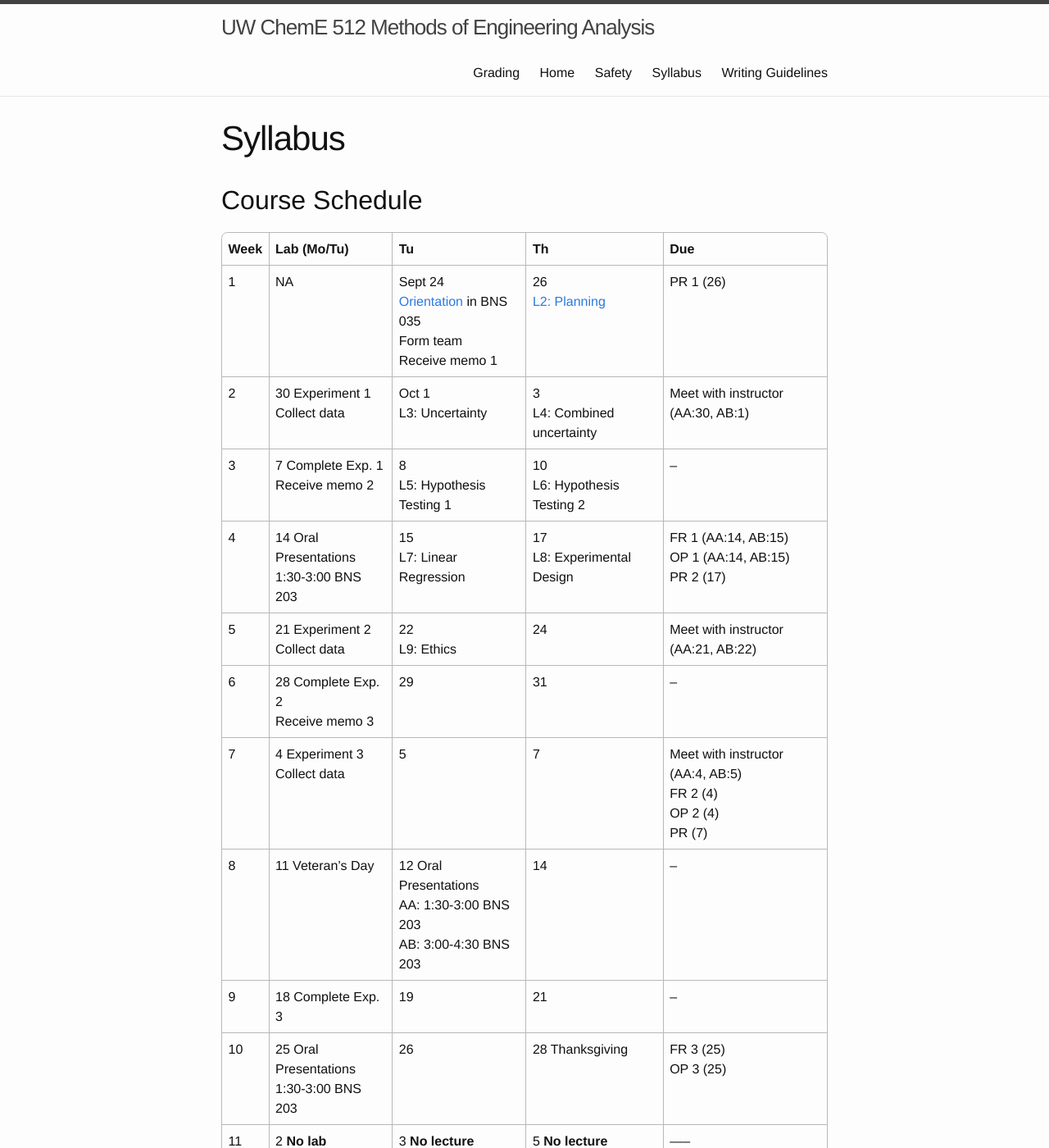
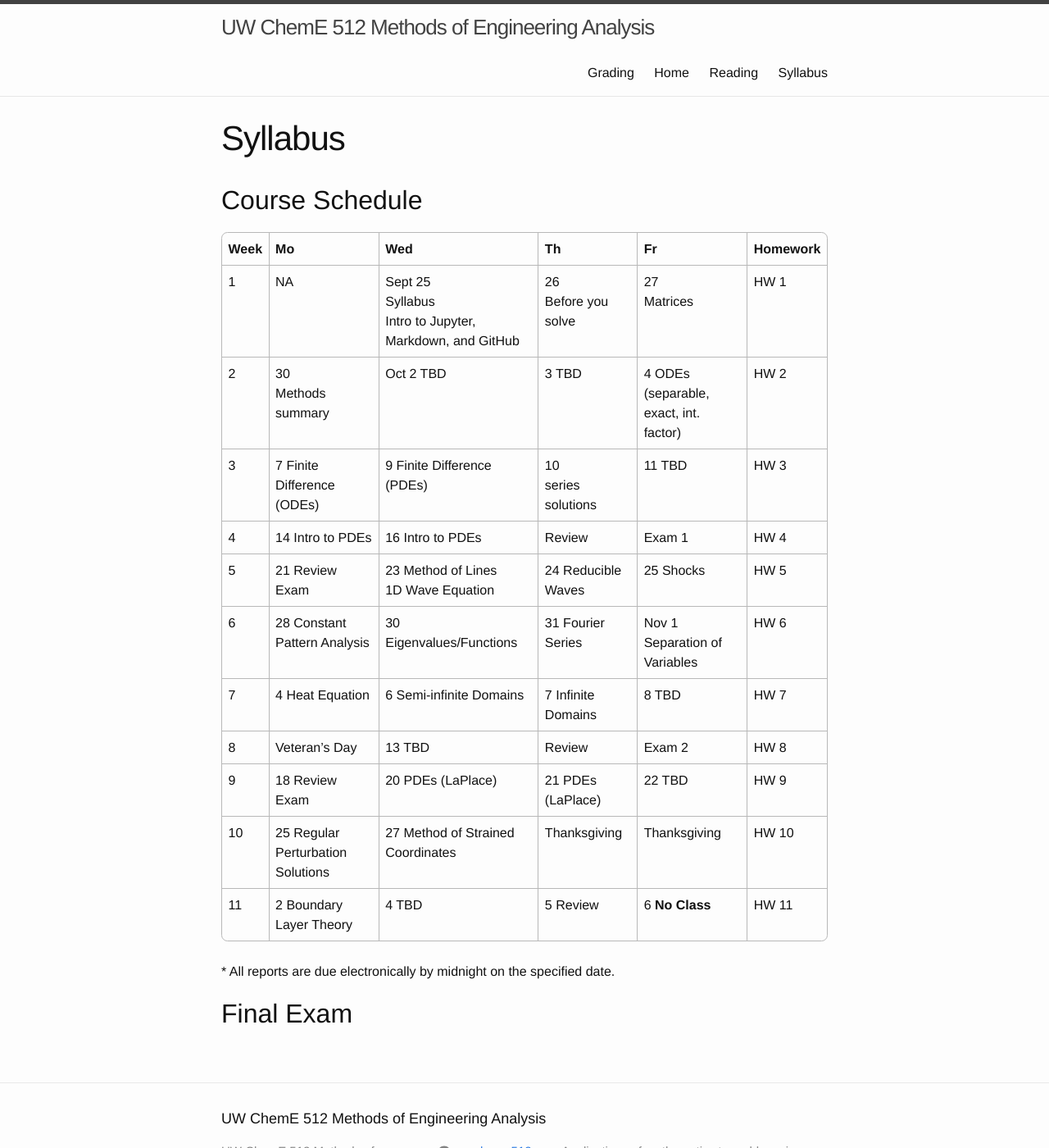
Before and after one commit to uw-cheme485/uw-cheme485.github.io, a Jekyll site: the page built from syllabus.md, in a window 1280 px wide and 1400 px high. Shown: the whole window at 82% size. Built offline with Jekyll 4.4.1, drawn with Linux system fonts in a browser that asks for light colours; some of the changed text lies outside the part shown.

Commit message:
Updated with 512 info to syllabus, index, etc.

```diff
--- a/syllabus.md
+++ b/syllabus.md
@@ -6,36 +6,20 @@ collection: main
 
 ## Course Schedule
 
-| Week | Lab (Mo/Tu)            | Tu           | Th            | Due           |
-| ---- | ------------- | ------------- | ------------- | ------------- |
-| 1    | NA            | Sept 24 <br> [Orientation](https://drive.google.com/open?id=0B7kjrAcASVrqb1RpempaaTg4SWFaeFpqTngtM1NacVlmbGlr) in BNS 035 <br> Form team <br> Receive memo 1    | 26 <br> [L2: Planning](https://drive.google.com/open?id=0B7kjrAcASVrqV1hnTl9KRVlocmtYNFo2ZHd1QzlkU3hVTGlz) | PR 1 (26) |
-| 2    | 30 Experiment 1 <br> Collect data | Oct 1 <br> L3: Uncertainty | 3 <br> L4: Combined uncertainty | Meet with instructor (AA:30, AB:1) |
-| 3    | 7 Complete Exp. 1 <br> Receive memo 2 | 8 <br> L5: Hypothesis Testing 1 | 10 <br> L6: Hypothesis Testing 2 | -- |
-| 4    | 14 Oral Presentations <br> 1:30-3:00 BNS 203 | 15 <br> L7: Linear Regression | 17 <br> L8: Experimental Design | FR 1 (AA:14, AB:15) <br> OP 1 (AA:14, AB:15) <br> PR 2 (17) |
-| 5    | 21 Experiment 2 <br> Collect data      | 22 <br> L9: Ethics | 24       | Meet with instructor (AA:21, AB:22) |
-| 6    | 28 Complete Exp. 2 <br> Receive memo 3 | 29       | 31       | -- |
-| 7    | 4 Experiment 3 <br> Collect data | 5      | 7       | Meet with instructor (AA:4, AB:5) <br> FR 2 (4) <br> OP 2 (4) <br> PR (7) |
-| 8    | 11 Veteran's Day       | 12 Oral Presentations <br> AA: 1:30-3:00 BNS 203 <br> AB: 3:00-4:30 BNS 203     | 14       | -- |
-| 9    | 18 Complete Exp. 3 | 19       | 21       | -- |
-| 10   | 25 Oral Presentations <br> 1:30-3:00 BNS 203 | 26       | 28 Thanksgiving | FR 3 (25) <br> OP 3 (25) |
-| 11   | 2 **No lab**      | 3 **No lecture**       | 5 **No lecture**       | ----- |
+| Week | Mo     | Wed    | Th     | Fr     | Homework |
+| ---- | ------------- | ------------- | ------------- | ------------- | ------------ |
+| 1    | NA            | Sept 25 <br> Syllabus <br> Intro to Jupyter, <br> Markdown, and GitHub      | 26 <br> Before you solve | 27 <br> Matrices | HW 1 |
+| 2    | 30 <br> Methods summary | Oct 2 TBD | 3 TBD  | 4 ODEs <br> (separable, exact, int. factor) | HW 2 |
+| 3    | 7 Finite Difference <br> (ODEs) | 9 Finite Difference <br> (PDEs) | 10 <br> series solutions | 11 TBD | HW 3 |
+| 4    | 14 Intro to PDEs | 16 Intro to PDEs | Review      | Exam 1       | HW 4 |
+| 5    | 21 Review Exam | 23 Method of Lines <br> 1D Wave Equation | 24 Reducible Waves | 25 Shocks | HW 5 |
+| 6    | 28 Constant Pattern Analysis | 30 Eigenvalues/Functions | 31 Fourier Series | Nov 1 Separation of Variables | HW 6 |
+| 7    | 4 Heat Equation | 6 Semi-infinite Domains | 7 Infinite Domains | 8 TBD      | HW 7 |
+| 8    | Veteran's Day       | 13 TBD      | Review       | Exam 2       | HW 8 |
+| 9    | 18 Review Exam | 20 PDEs (LaPlace) | 21 PDEs (LaPlace) | 22 TBD      | HW 9 |
+| 10   | 25 Regular Perturbation Solutions | 27 Method of Strained Coordinates | Thanksgiving | Thanksgiving | HW 10 |
+| 11   | 2 Boundary Layer Theory | 4 TBD | 5 Review | 6 **No Class** | HW 11 |
 
 \* All reports are due electronically by midnight on the specified date.
 
-## Lab Assignments
-
-### Sections AA/AB
-
-| Team | Experiment 1           | Experiment 2           | Experiment 3           |
-| ---- | ---------------------- | ---------------------- | ---------------------- |
-| A    | Pump Characteristics   | Transport Phenomena    | Heat Exchanger         |
-| B    | Transport Phenomena    | Heat Exchanger         | Fin Efficiency         |
-| C    | Heat Exchanger         | Fin Efficiency         | Pump Characteristics   |
-| D    | Fin Efficiency         | Pump Characteristics   | Transport Phenomena    |
-
-Planning and Final Reports should be submitted to the TA/ Instructor:
-
-**Pump Characteristics**, **Heat Exchanger**: Prof. Chad Curtis (ccurtis7@uw.edu)
-**Fin Efficiency**, **Transport Phenomena**: TBD
-
-{: rules="groups"}
+## Final Exam
```
Also changed, not shown: grading.md (+36 -11 lines), index.md (+10 -29 lines), reading.md (+16 -23 lines), safety.md (+3 -31 lines), writing_guidelines.md (+2 -2 lines), README.md.
